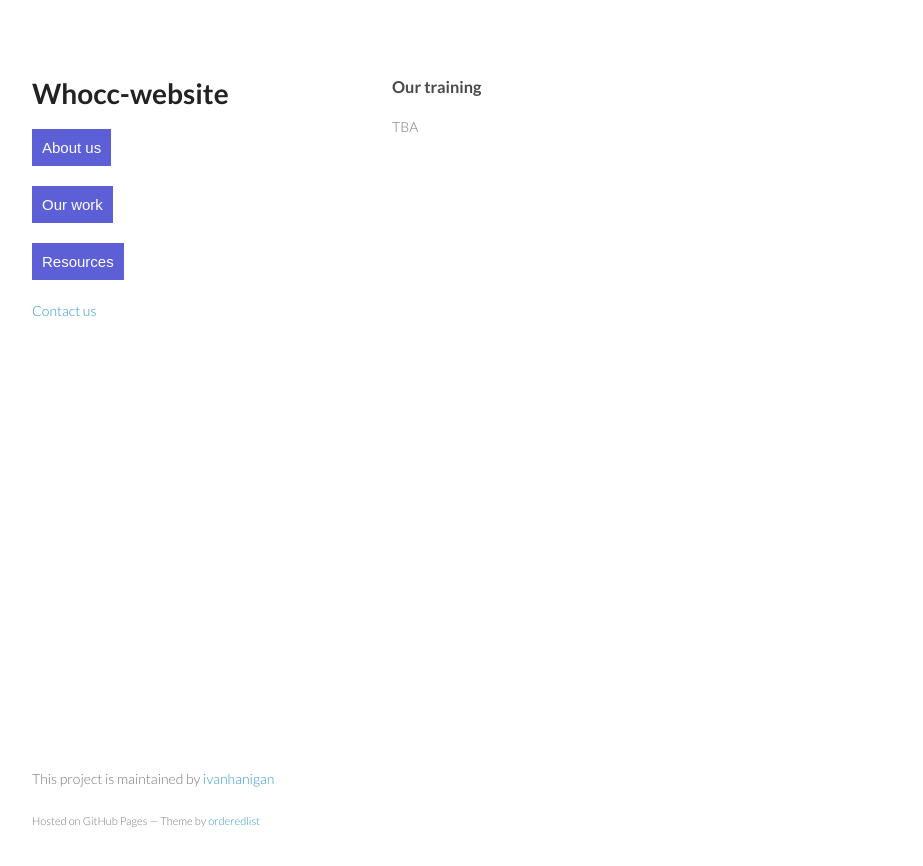
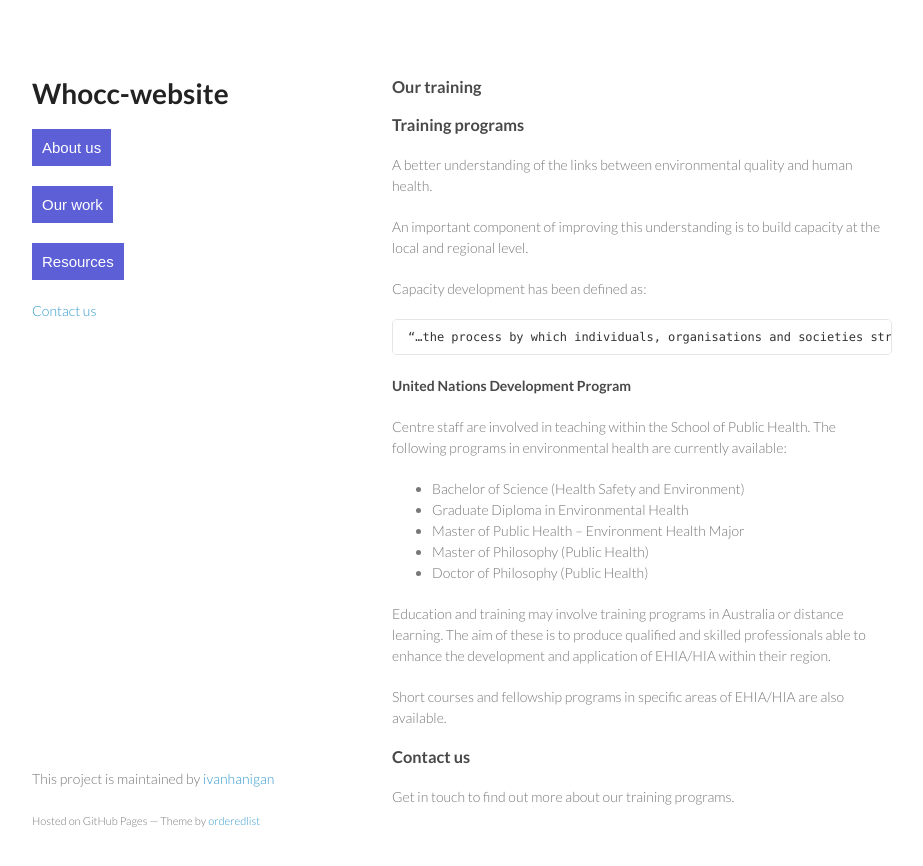
Before and after one commit to ivanhanigan/whocc-cchia-draft-website, a Jekyll site: the page built from training.md, in a window 1280 px wide. Shown: the top 866 px of the page, without its empty margins (178-1101 px from the left). Built offline with Jekyll 4.4.1, drawn with Linux system fonts in a browser that asks for light colours.

Commit message:
Update training.md

```diff
--- a/training.md
+++ b/training.md
@@ -4,4 +4,30 @@ layout: default
 title: Our training
 ---
 
-TBA
+### Training programs
+
+A better understanding of the links between environmental quality and human health.
+
+An important component of improving this understanding is to build capacity at the local and regional level.
+
+Capacity development has been defined as:
+
+    “…the process by which individuals, organisations and societies strengthen their ability to address environmental issues, manage natural resource issues, and mainstream environmental sustainability into development policies, plans and decisions.”
+
+#### United Nations Development Program
+
+Centre staff are involved in teaching within the School of Public Health.  The following programs in environmental health are currently available:
+
+- Bachelor of Science (Health Safety and Environment)
+- Graduate Diploma in Environmental Health
+- Master of Public Health – Environment Health Major
+- Master of Philosophy (Public Health)
+- Doctor of Philosophy (Public Health)
+
+Education and training may involve training programs in Australia or distance learning.  The aim of these is to produce qualified and skilled professionals able to enhance the development and application of EHIA/HIA within their region.
+
+Short courses and fellowship programs in specific areas of EHIA/HIA are also available.
+
+### Contact us
+
+Get in touch to find out more about our training programs.
```
